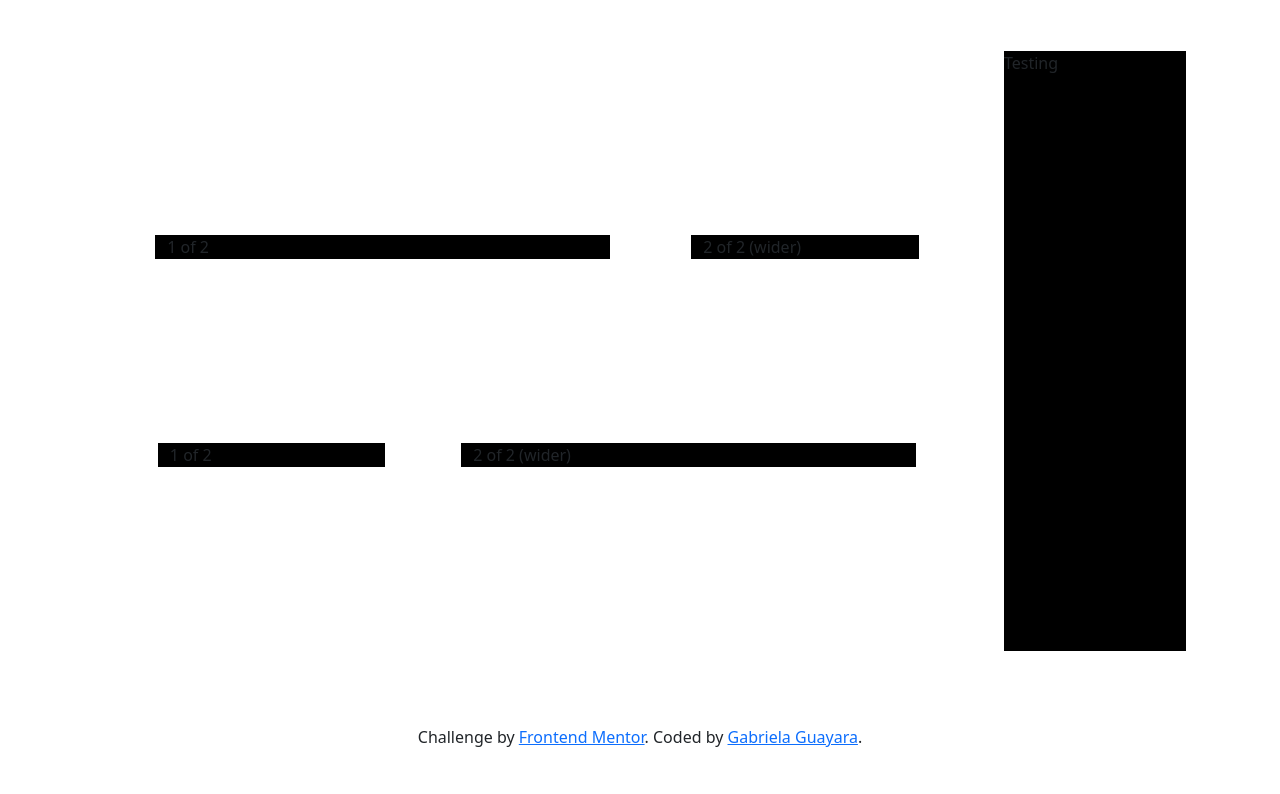
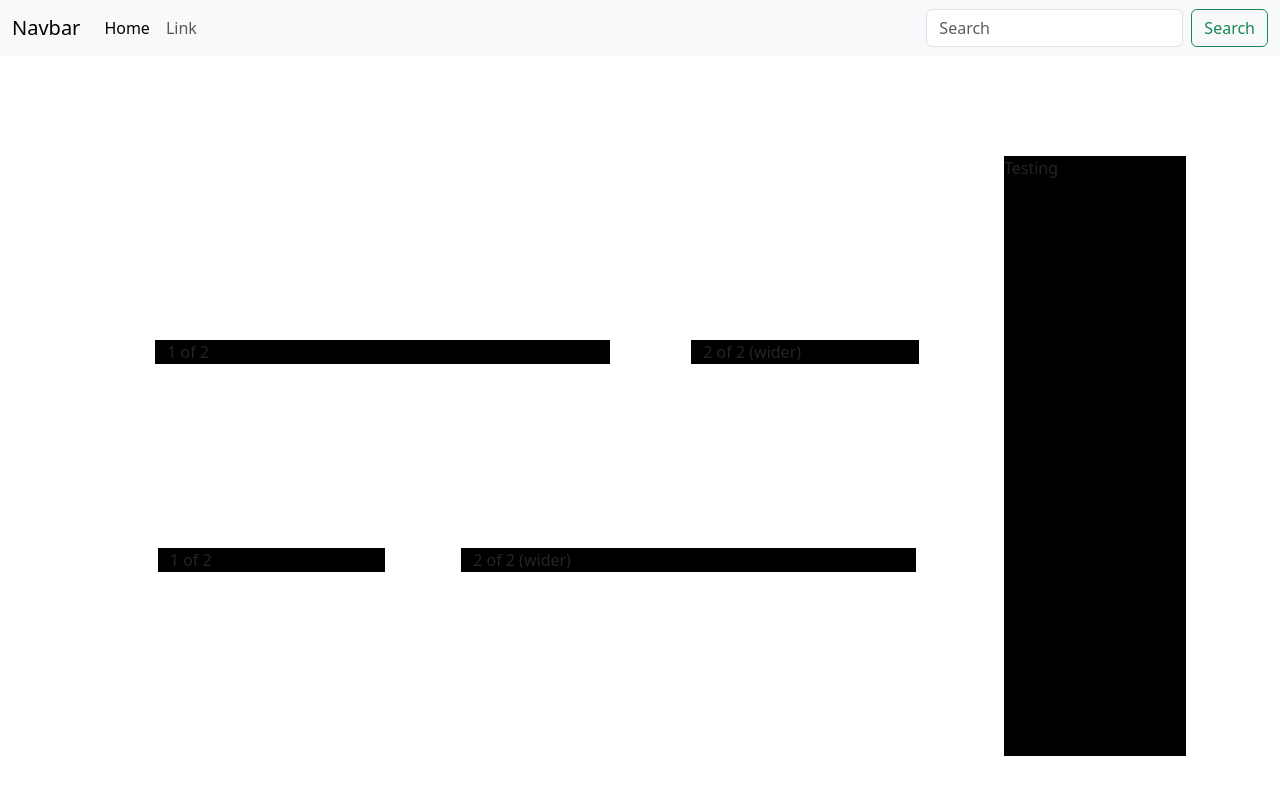
Before and after one commit to GabrielaGuayara/SBA326AND308A, a plain HTML site: page index.html in a window 1280 px wide. Drawn offline with nearby package versions, Linux system fonts and the light colour scheme.

Commit message:
Added a nav bar by using bootstrap components

```diff
--- a/index.html
+++ b/index.html
@@ -13,6 +13,28 @@
   <link rel="stylesheet" href="style.css">
 
 </head>
+<nav class="navbar navbar-expand-lg navbar-light bg-light">
+  <div class="container-fluid">
+    <a class="navbar-brand" href="#">Navbar</a>
+    <button class="navbar-toggler" type="button" data-bs-toggle="collapse" data-bs-target="#navbarSupportedContent" aria-controls="navbarSupportedContent" aria-expanded="false" aria-label="Toggle navigation">
+      <span class="navbar-toggler-icon"></span>
+    </button>
+    <div class="collapse navbar-collapse" id="navbarSupportedContent">
+      <ul class="navbar-nav me-auto mb-2 mb-lg-0">
+        <li class="nav-item">
+          <a class="nav-link active" aria-current="page" href="#">Home</a>
+        </li>
+        <li class="nav-item">
+          <a class="nav-link" href="#">Link</a>
+        </li>
+      </ul>
+      <form class="d-flex">
+        <input class="form-control me-2" type="search" placeholder="Search" aria-label="Search">
+        <button class="btn btn-outline-success" type="submit">Search</button>
+      </form>
+    </div>
+  </div>
+</nav>
 <div class="container d-flex flex-column justify-content-evenly align-items-center vh-100";>
   <div class="container d-flex justify-content-evenly align-items-around h-75">
     <div class="col-10 d-flex flex-column justify-content-evenly align-items-around ">
@@ -37,10 +59,9 @@
       Testing
     </div>
 </div>
-  <div class="text text-center mt-4">
-    Challenge by <a href="https://www.frontendmentor.io?ref=challenge" target="_blank">Frontend Mentor</a>.
-    Coded by <a href="https://github.com/GabrielaGuayara/qrCodeChallenge">Gabriela Guayara</a>.
+
   </div>
+
 </div>
 
   <script src="https://cdn.jsdelivr.net/npm/bootstrap@5.3.3/dist/js/bootstrap.bundle.min.js" integrity="sha384-YvpcrYf0tY3lHB60NNkmXc5s9fDVZLESaAA55NDzOxhy9GkcIdslK1eN7N6jIeHz" crossorigin="anonymous"></script>
```
